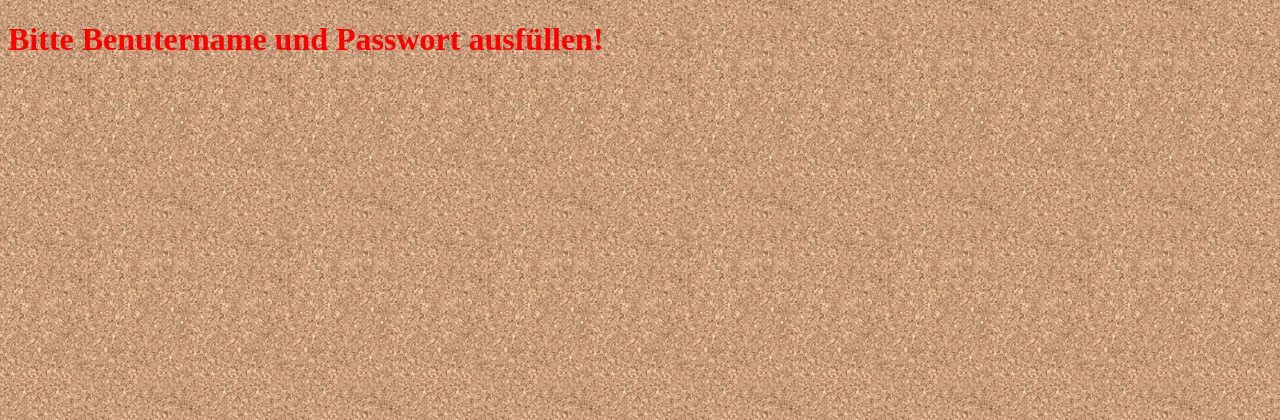
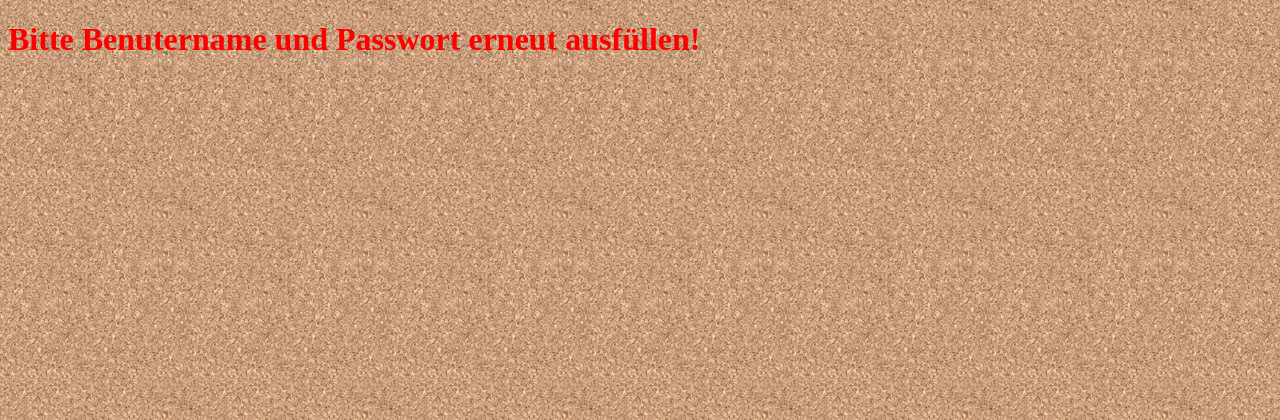
Before and after one commit to JenniferSusann/casestudy, a PHP site: page /login.php in a window 1280 px wide. Shown: the top 420 px of the page. Run offline with PHP 8.4, Linux system fonts and the light colour scheme; data that the repository does not hold is empty.

Commit message:
"kleine Stuktur anpassung"

```diff
--- a/login.php
+++ b/login.php
@@ -4,8 +4,8 @@
         <meta charset="utf-8">
         <meta name="viewport" content="width=device-width", inital-scale=1.0">
         <link rel="stylesheet" href="style.css">
-        <link rel="shortcut icon" href="journal.jpg">
-        <title>Tagebuch</title>
+        <link rel="shortcut icon" href="Bilder\journal.jpg">
+        <title>Dein Tagebuch</title>
     </head>
 
     <body>
@@ -19,8 +19,7 @@
                 echo "PW:" .$_POST['passwort'];
             }
             else {
-                echo '<h1 class="error">Bitte Benutername und Passwort ausfüllen!</h1>';
+                echo '<h1 class="error">Bitte Benutername und Passwort erneut ausfüllen!</h1>';
             }
         ?>
-
     </body>
```
Also changed, not shown: index.php (+8 -5 lines).
